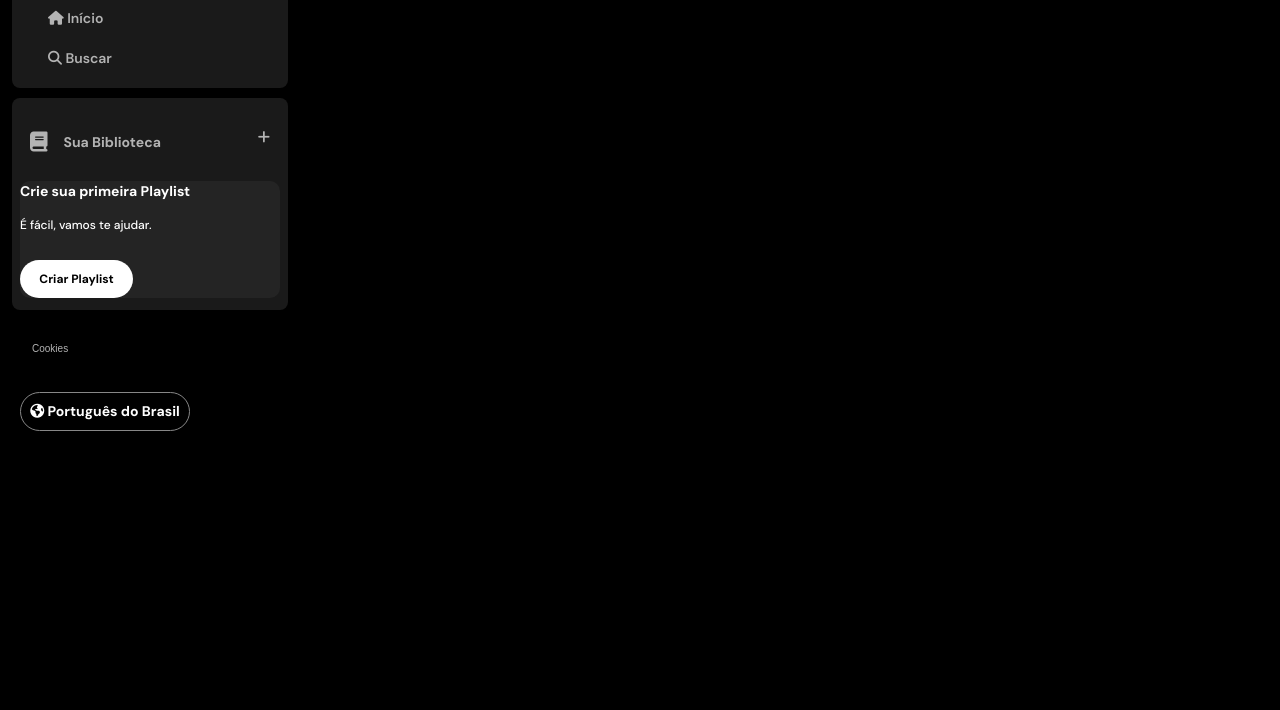
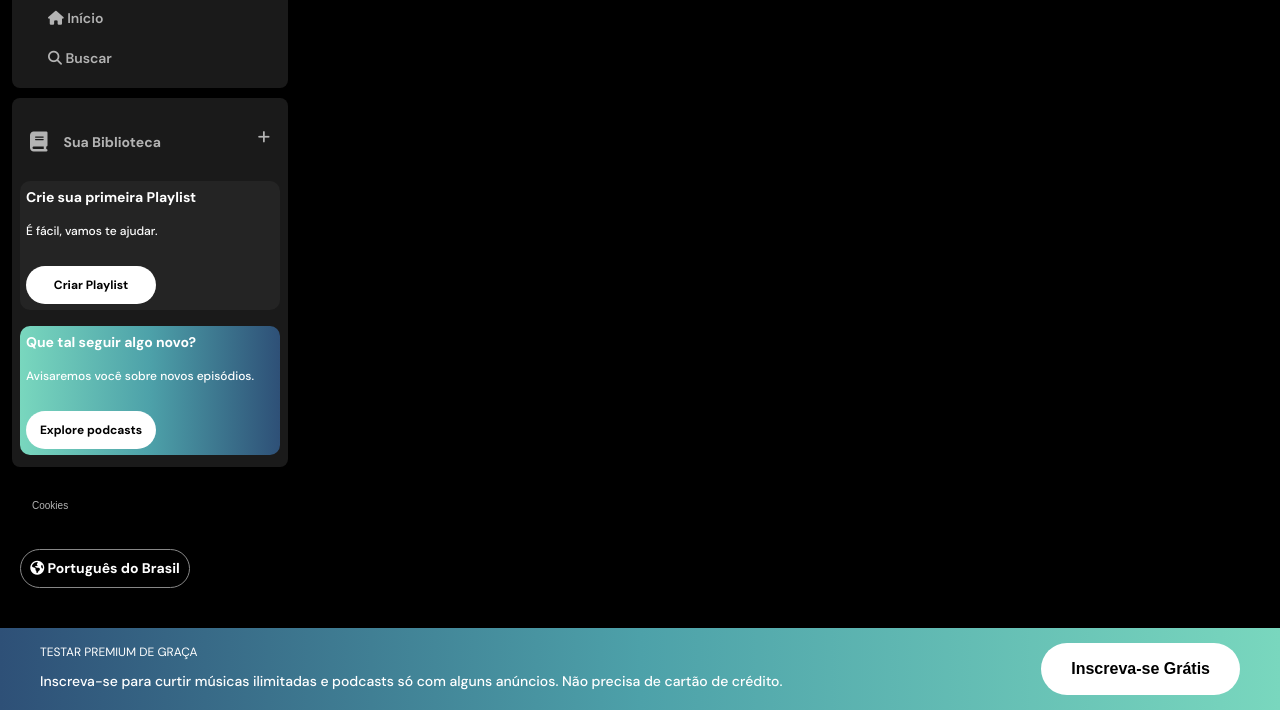
Before and after one commit to roqueshirley/site_spotify, a plain HTML site: page index.html in a window 1280 px wide. Shown: the part 90-800 px from the top of the page. Drawn offline with Linux system fonts and the light colour scheme.

Commit message:
inclindo footer

```diff
--- a/index.html
+++ b/index.html
@@ -51,6 +51,15 @@
                     </button>
                 </div>
             </section>
+            <section class="section-podcast">
+                <div class="section-podcast__content">
+                    <span class="text title">Que tal seguir algo novo?</span>
+                    <span class="text subtitle">Avisaremos você sobre novos episódios.</span>
+                    <button class="section-podcast__button">
+                        <span>Explore podcasts</span>
+                    </button>
+                </div>
+            </section>
         </div>
         <div class="cookies">
             <a href="#">Cookies</a>
@@ -62,5 +71,14 @@
                 <span>Português do Brasil</span>
             </button>
         </div>
+        <footer class="footer-premium">
+            <div class="text">
+                <p class="footer-premium__title">Testar Premium de Graça</p>
+                <p class="footer-premium__subtitle">Inscreva-se para curtir músicas ilimitadas e podcasts só com alguns anúncios. Não precisa de cartão de crédito.</p>
+            </div>
+            <div class="button">
+                <button type="button">Inscreva-se Grátis</button>
+            </div>
+        </footer>
 </body>
 </html>
--- a/style.css
+++ b/style.css
@@ -4,6 +4,7 @@
     --cor_secundaria: #1a1a1a;
     --cor_fundo_playlist:#242424;
     --cor_texto_nav: #b3b3b3;
+    --gradient_footer: #2E5077, #4DA1A9, #79D7BE;
 }
 
 body {
@@ -106,6 +107,7 @@ body {
     align-items: flex-start;
     justify-content: space-between;
     gap: 20px;
+    padding: 6px;
     color: var(--cor_texto_nav);
     background-color: var(--cor_fundo_playlist);
     font-weight: 600;
@@ -146,7 +148,65 @@ body {
     padding: 10px;
     margin-top: 12px;
     border: 0;
-    width: 113px;
+    width: 130px;
+}
+
+.section-podcast {
+    display: flex;
+    align-items: flex-start;
+    justify-content: space-between;
+    padding: 6px;
+    gap: 20px;
+    color: var(--cor_texto_nav);
+    background: linear-gradient( to left, var(--gradient_footer));
+    font-weight: 600;
+    font-size: 14px;
+    margin: 8px 0px;
+    border-radius: 10px;
+}
+
+.section-podcast .section-podcast__content{
+    display: flex;
+    flex-direction: column;
+}
+
+.section-podcast .section-podcast__content .text{
+    padding-bottom: 14px;
+    color: var(--cor_principal);
+    font-family: "DM sans",sans-serif;
+}
+
+.section-podcast .section-podcast__content .title{
+    font-weight: 700;
+}
+
+.section-podcast .section-podcast__content .subtitle{
+    font-weight: 500;
+    font-size: 12px;
+}
+
+.section-podcast__content .section-podcast__button{
+    display: flex;
+    justify-content: center;
+    background-color: var(--cor_principal);
+    color: var(--cor_de_fundo);
+    border-radius: 20px;
+    font-size: 12px;
+    font-weight: 700;
+    font-family: "DM Sans", sans-serif;
+    text-decoration: none;
+    text-transform: none;
+    padding: 10px ;
+    margin-top: 12px;
+    border: 0;
+    width: 130px;
+}
+
+.section-playlist__button .section-podcast__button :hover{
+    cursor: pointer;
+    width: 100px;
+    color: var(--cor_texto_nav);
+    background-color: var(--cor_secundaria);
 }
 
 .sidebar .cookies{
@@ -178,3 +238,45 @@ body {
     font-family: "DM sans",sans-serif;
     font-size: 14px;
 }
+
+.footer-premium {
+    position: fixed;
+    bottom: 0;
+    left: 0;
+    right: 0;
+    background: linear-gradient(to right, var(--gradient_footer));
+    padding: 15px 40px;
+    display: flex;
+    justify-content: space-between;
+}
+
+.footer-premium .text{
+    flex-shrink: 0;
+    font-family: "DM sans", sans-serif;
+}
+
+.footer-premium .footer-premium__title{
+    color: var(--cor_principal);
+    text-transform: uppercase;
+    font-weight: 400;
+    font-size: 12px;
+    margin-bottom: 10px;
+}
+
+.footer-premium .footer-premium__subtitle{
+    color: var(--cor_principal);
+    font-size: 14px;
+    font-weight: 500;
+}
+
+.footer-premium .button {
+    background-color: var(--cor_principal);
+    color: var(--cor_de_fundo);
+    font-size: 16px;
+    font-weight: bold;
+    padding: 14px 30px;
+    border: 0px;
+    border-radius: 40px;
+    cursor: pointer;
+    flex-shrink: 0;
+}
```
